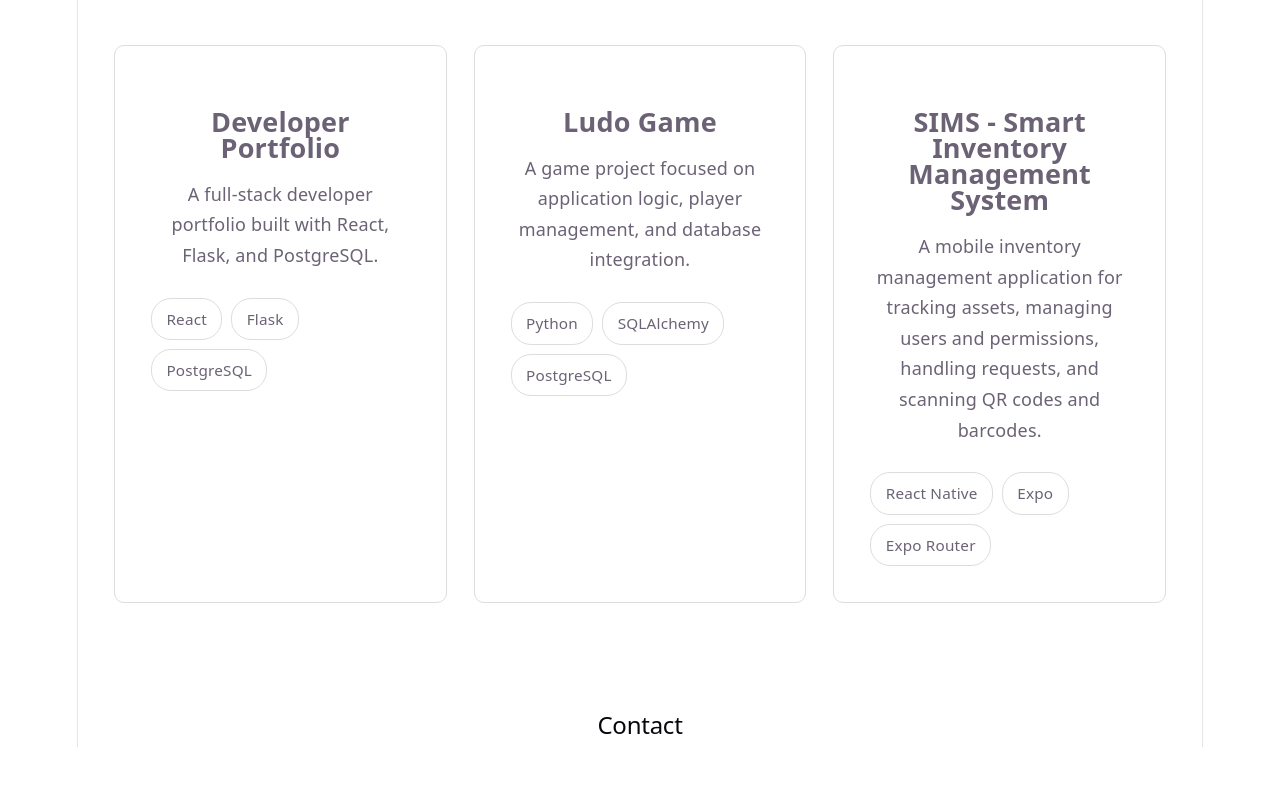
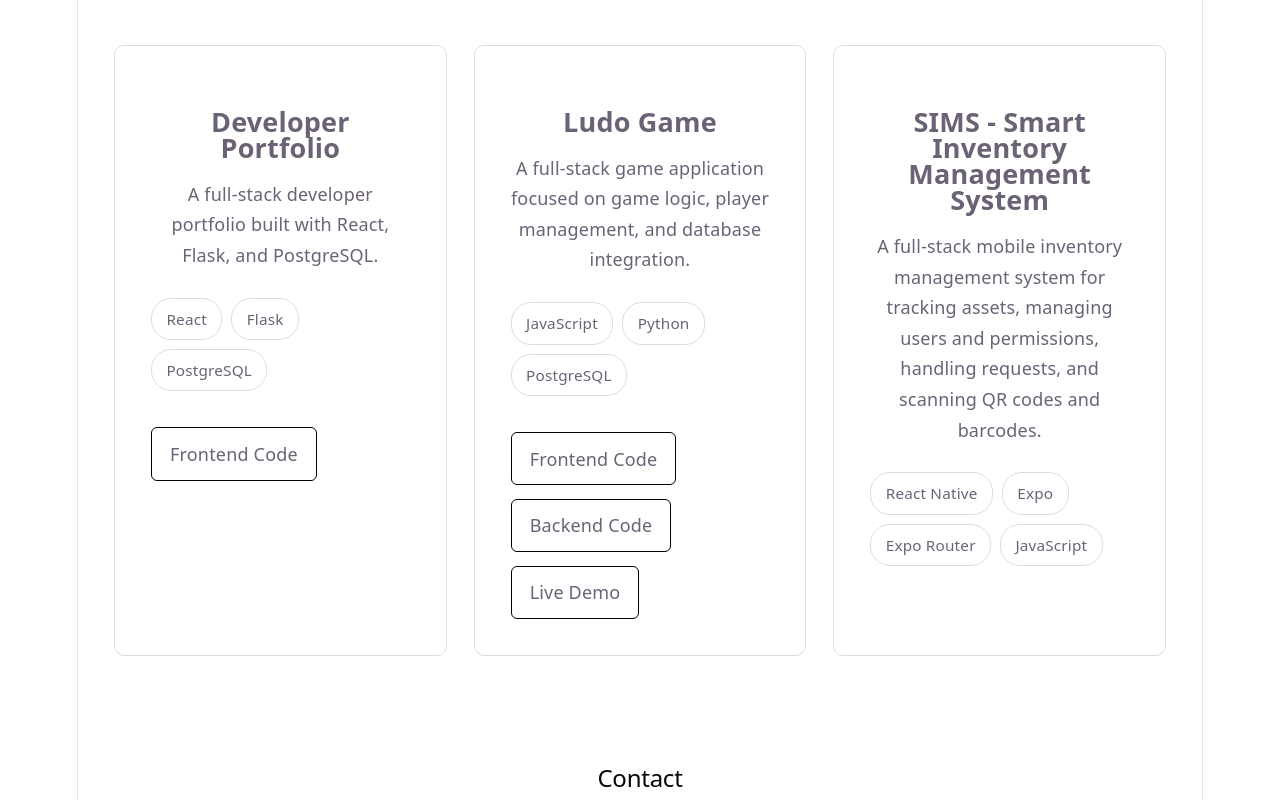
Before and after one commit to EvaArbo/fullstack-portfolio, a React app in the folder frontend/: page / in a window 1280 px wide. Shown: the part 2040-2840 px from the top of the page. Before the commit the page ends 2787 px from the top, so only its background shows below. Built offline with nearby package versions, Linux system fonts and the light colour scheme; the HTML template or start-up script is replaced by a standard one.

Commit message:
Added project links and conditional rendering

```diff
--- a/frontend/src/components/ProjectCard.jsx
+++ b/frontend/src/components/ProjectCard.jsx
@@ -1,6 +1,11 @@
 import "./ProjectCard.css"
 
-function ProjectCard({ title, description, technologies }) {
+function ProjectCard({
+  title,
+  description,
+  technologies,
+  links,
+}) {
   return (
     <div className="project-card">
       <h3 className="project-card-title">{title}</h3>
@@ -16,6 +21,32 @@ function ProjectCard({ title, description, technologies }) {
           )
         })}
       </div>
+
+      <div className="project-links">
+        {links.source && (
+          <a href={links.source} target="_blank" rel="noreferrer">
+            Source Code
+          </a>
+        )}
+
+        {links.frontend && (
+          <a href={links.frontend} target="_blank" rel="noreferrer">
+            Frontend Code
+          </a>
+        )}
+
+        {links.backend && (
+          <a href={links.backend} target="_blank" rel="noreferrer">
+            Backend Code
+          </a>
+        )}
+
+        {links.live && (
+          <a href={links.live} target="_blank" rel="noreferrer">
+            Live Demo
+          </a>
+        )}
+      </div>
     </div>
   )
 }
--- a/frontend/src/components/Projects.css
+++ b/frontend/src/components/Projects.css
@@ -47,3 +47,24 @@
     grid-template-columns: 1fr;
   }
 }
+
+.project-links {
+  display: flex;
+  flex-wrap: wrap;
+  gap: 0.75rem;
+  margin-top: 2rem;
+}
+
+.project-links a {
+  text-decoration: none;
+  border: 1px solid black;
+  border-radius: 6px;
+  padding: 0.7rem 1rem;
+  color: inherit;
+  transition: all 0.3s ease;
+}
+
+.project-links a:hover {
+  background-color: black;
+  color: white;
+}
--- a/frontend/src/components/Projects.jsx
+++ b/frontend/src/components/Projects.jsx
@@ -8,23 +8,39 @@ const projects = [
     description:
       "A full-stack developer portfolio built with React, Flask, and PostgreSQL.",
     technologies: ["React", "Flask", "PostgreSQL"],
+    links: {
+      frontend: "https://github.com/EvaArbo/fullstack-portfolio",
+      backend: null,
+      live: null,
+    },
   },
+
   {
     id: 2,
     title: "Ludo Game",
     description:
-      "A game project focused on application logic, player management, and database integration.",
-    technologies: ["Python", "SQLAlchemy", "PostgreSQL"],
+      "A full-stack game application focused on game logic, player management, and database integration.",
+    technologies: ["JavaScript", "Python", "PostgreSQL"],
+    links: {
+      frontend: "https://github.com/EvaArbo/LUDO-GAME",
+      backend: "https://github.com/EvaArbo/LUDO-GAME-BACKEND",
+      live: "https://ludo-game-ns8e.vercel.app/",
+    },
   },
+
   {
     id: 3,
     title: "SIMS - Smart Inventory Management System",
     description:
-      "A mobile inventory management application for tracking assets, managing users and permissions, handling requests, and scanning QR codes and barcodes.",
-    technologies: ["React Native", "Expo", "Expo Router"],
+      "A full-stack mobile inventory management system for tracking assets, managing users and permissions, handling requests, and scanning QR codes and barcodes.",
+    technologies: ["React Native", "Expo", "Expo Router", "JavaScript"],
+    links: {
+      frontend: null,
+      backend: null,
+      live: null,
+    },
   },
 ]
-
 function Projects() {
   return (
     <section id="projects" className="projects">
@@ -42,6 +58,7 @@ function Projects() {
                 title={project.title}
                 description={project.description}
                 technologies={project.technologies}
+                links={project.links}
               />
             )
           })}
```
